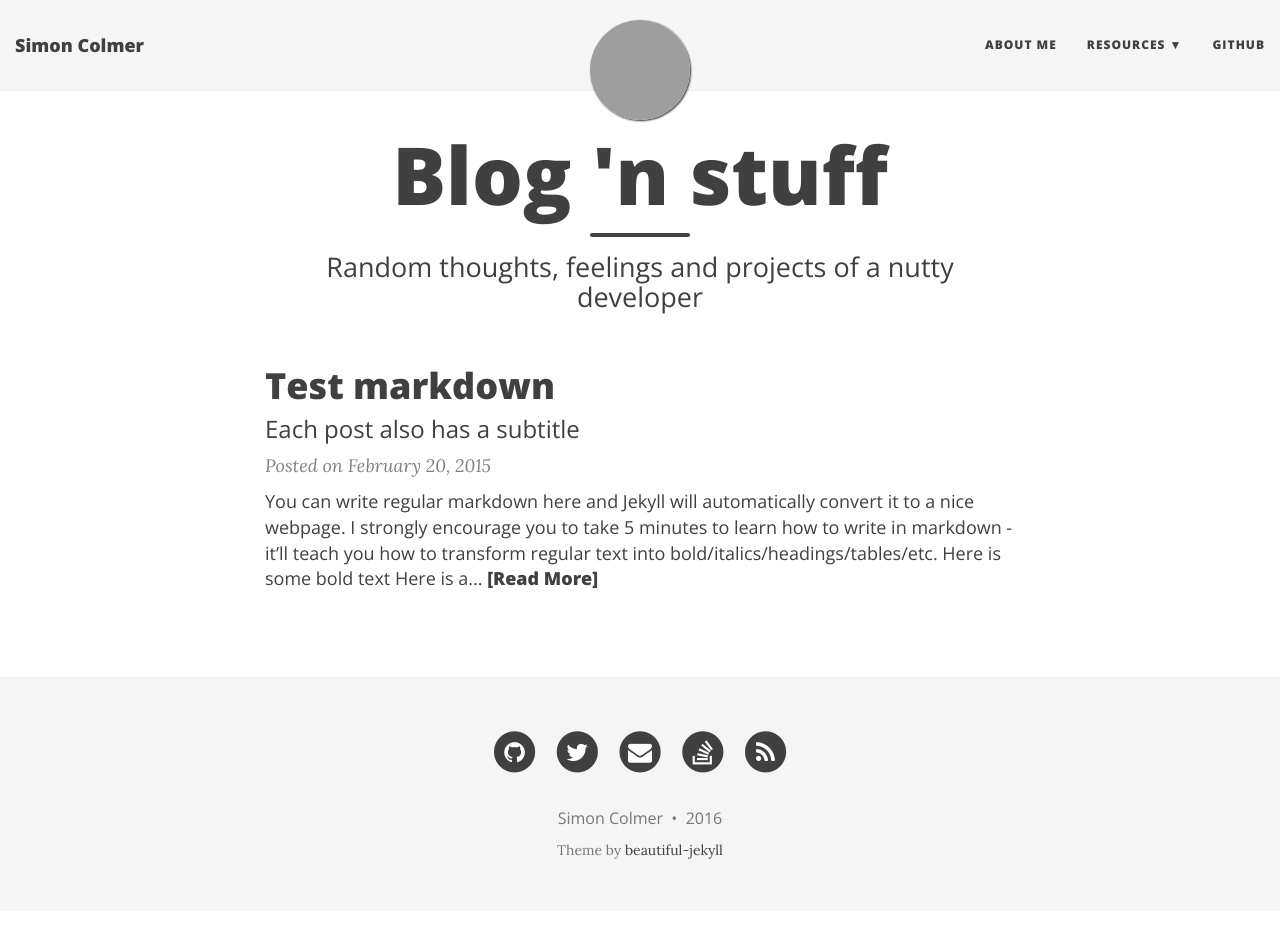
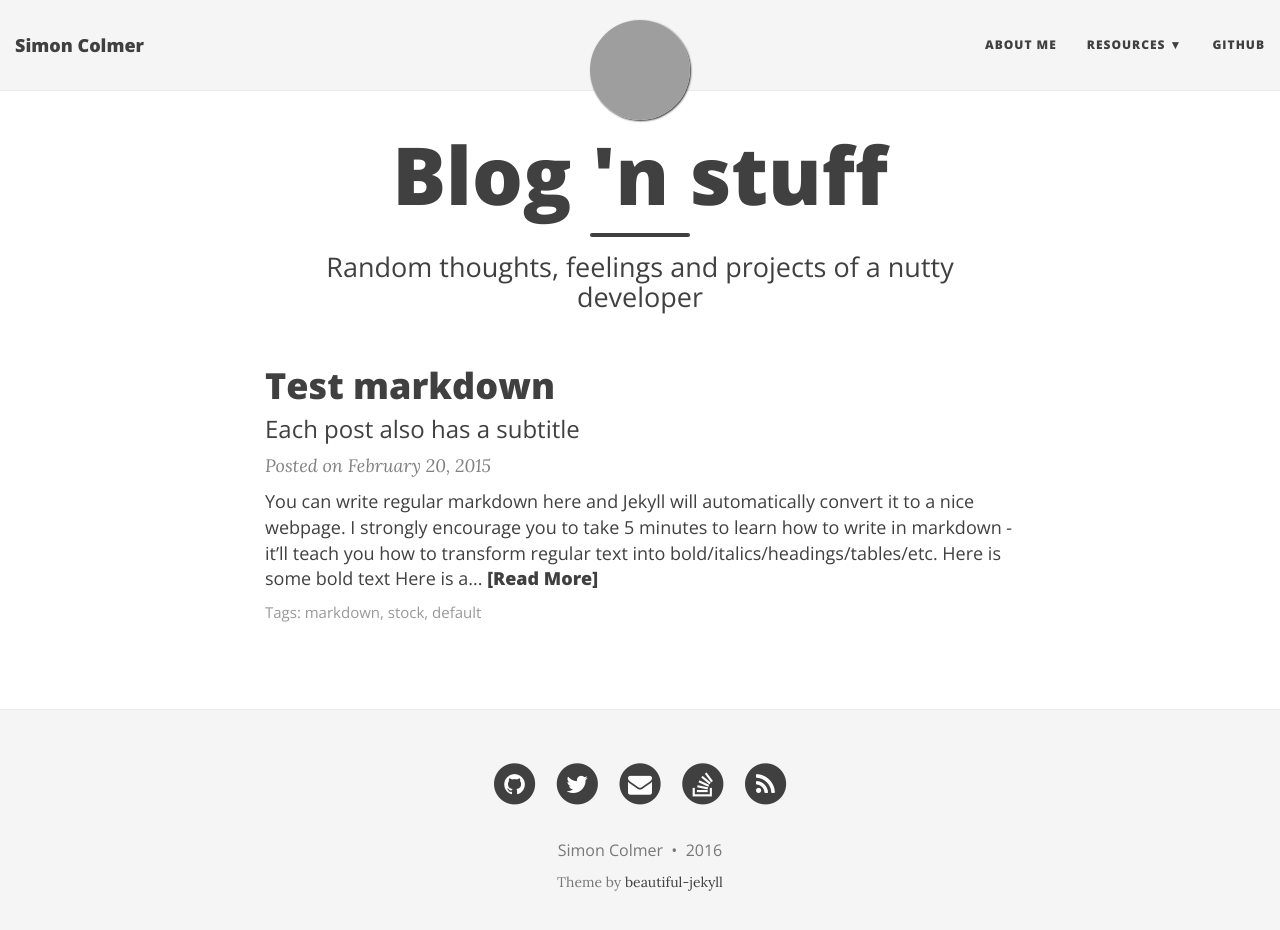
Before and after one commit to Workshop2/workshop2.github.io, a Jekyll site: the page built from index.html, in a window 1280 px wide and 943 px high. Shown: the top 930 px of the window. Built offline with Jekyll 4.4.1, drawn with Linux system fonts in a browser that asks for light colours; nearby versions of some CDN libraries; the list of posts is cut into pages by our own code; grey boxes are pictures that could not be loaded.

```diff
--- a/_posts/2015-02-20-test-markdown.md
+++ b/_posts/2015-02-20-test-markdown.md
@@ -2,6 +2,8 @@
 layout: post
 title: Test markdown
 subtitle: Each post also has a subtitle
+tags: [markdown, stock, default]
+bigimg: /img/path.jpg
 ---
 
 You can write regular [markdown](http://markdowntutorial.com/) here and Jekyll will automatically convert it to a nice webpage.  I strongly encourage you to [take 5 minutes to learn how to write in markdown](http://markdowntutorial.com/) - it'll teach you how to transform regular text into bold/italics/headings/tables/etc.
```
